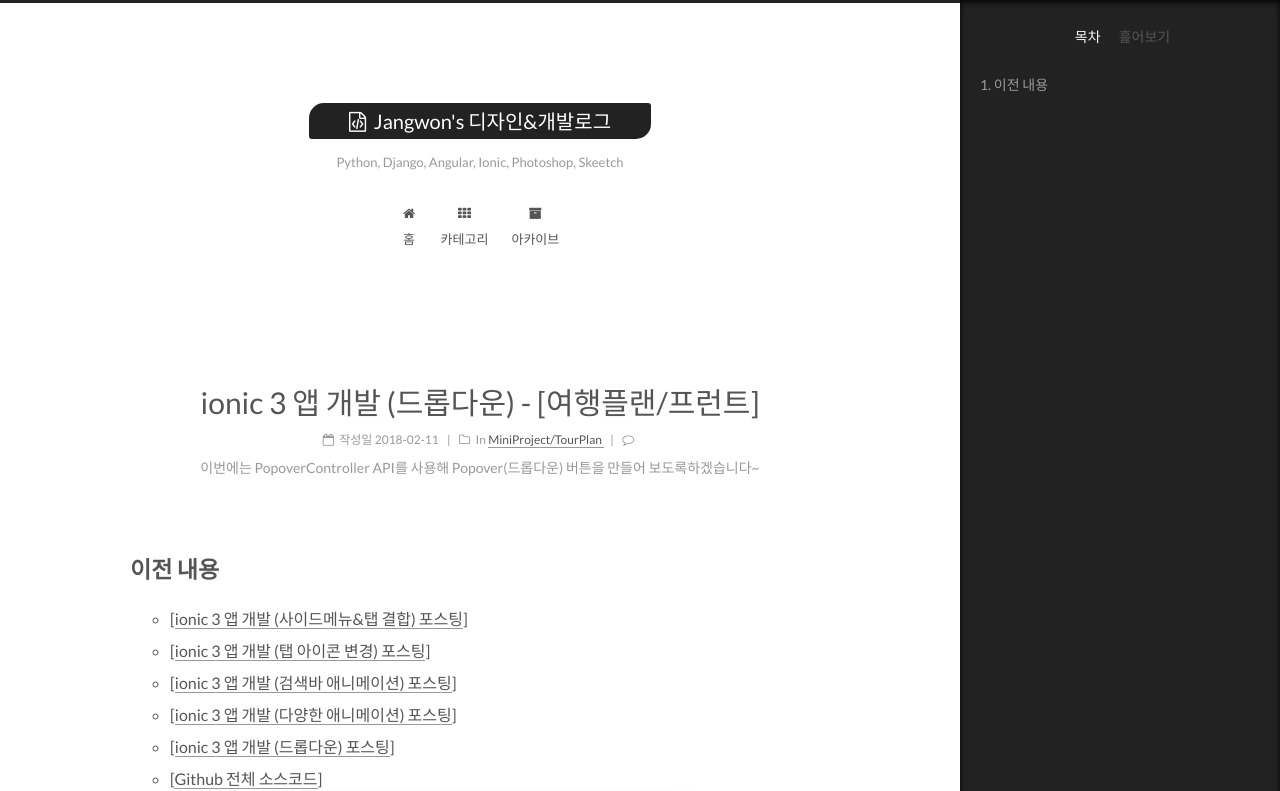
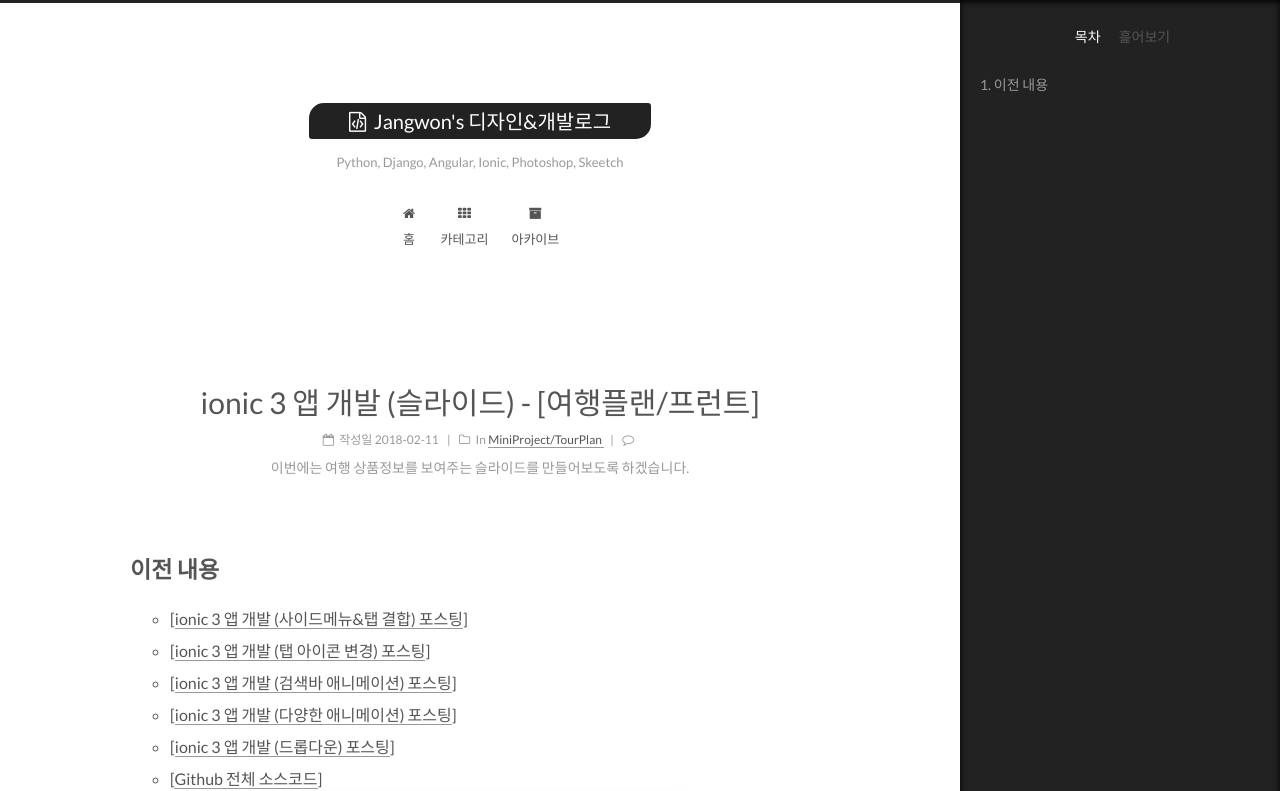
Before and after one commit to wkddnjset/wkddnjset.github.io, a Jekyll site: the page built from _posts/2018-02-11-ionic-3-앱-개발-(슬라이드)-[여행플랜].md, in a window 1280 px wide and 1400 px high. Shown: the top 791 px of the window. Built offline with Jekyll 4.4.1, drawn with Linux system fonts in a browser that asks for light colours; comment, search, counter and statistics services are not loaded; some of the changed text lies outside the part shown; grey boxes are pictures that could not be loaded.

Commit message:
2018-02-11

```diff
--- a/_posts/2018-02-11-ionic-3-앱-개발-(슬라이드)-[여행플랜].md
+++ b/_posts/2018-02-11-ionic-3-앱-개발-(슬라이드)-[여행플랜].md
@@ -1,7 +1,7 @@
 ---
-title: ionic 3 앱 개발 (드롭다운) - [여행플랜/프런트]
+title: ionic 3 앱 개발 (슬라이드) - [여행플랜/프런트]
 comments: true
-description: 이번에는 PopoverController API를 사용해 Popover(드롭다운) 버튼을 만들어 보도록하겠습니다~
+description: 이번에는 여행 상품정보를 보여주는 슬라이드를 만들어보도록 하겠습니다.
 categories:
  - MiniProject/TourPlan
 tags: ionic, app, develop, frontend
@@ -17,3 +17,7 @@ tags: ionic, app, develop, frontend
 - [[Github 전체 소스코드](https://github.com/wkddnjset/MiniProject-TourPlan)]
 
 ![Result_01](https://raw.githubusercontent.com/wkddnjset/wkddnjset.github.io/master/_posts/images/2018-02-09/result_01.gif)
+
+이제 내용을 채워보도록 하겠습니다.
+
+##
```
